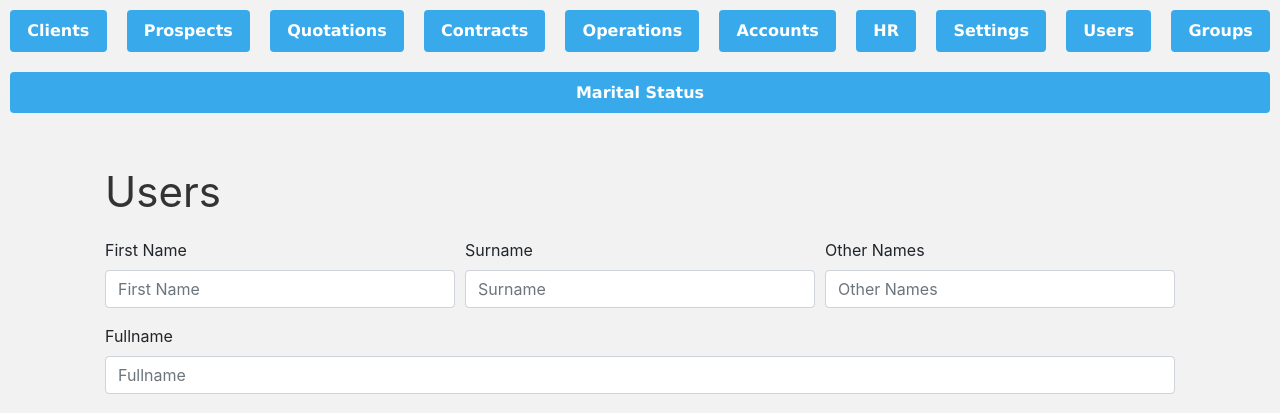
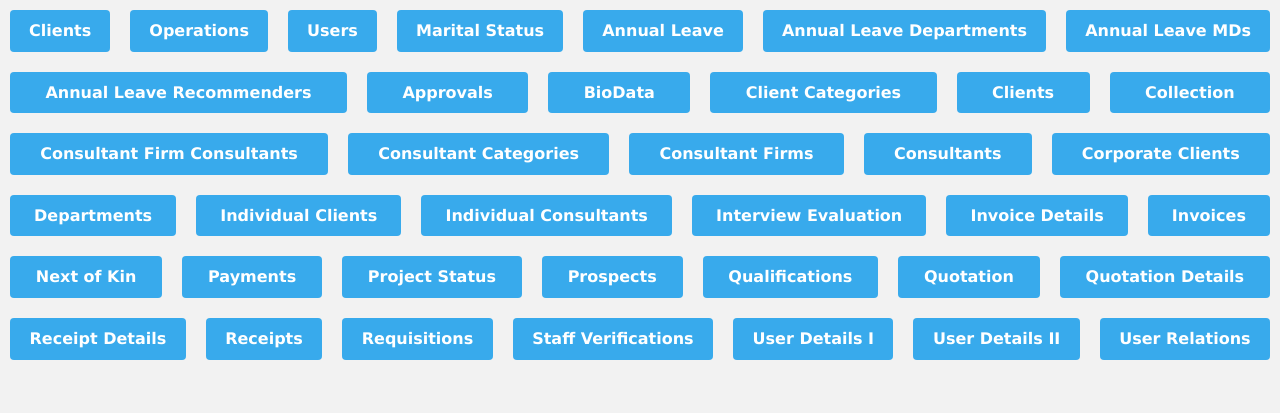
Before and after one commit to skcodeug/avcs-frontend, a React (Create React App) app: page / in a window 1280 px wide. Shown: the top 413 px of the page. Built offline with nearby package versions, Linux system fonts and the light colour scheme; no server answers.

Commit message:
Adding buttons in the navbar

```diff
--- a/src/Components/NavBar.js
+++ b/src/Components/NavBar.js
@@ -13,44 +13,8 @@ function NavBar() {
       </Nav.Item>
 
       <Nav.Item>
-        <Nav.Link eventKey="prospectus" href="/prospectus" id="navlinks">
-          Prospects
-        </Nav.Link>
-      </Nav.Item>
-
-      <Nav.Item>
-        <Nav.Link href="/quotations" eventKey="link-2" id="navlinks">
-          Quotations
-        </Nav.Link>
-      </Nav.Item>
-
-      <Nav.Item>
-        <Nav.Link href="/contracts" eventKey="link-3" id="navlinks">
-          Contracts
-        </Nav.Link>
-      </Nav.Item>
-
-      <Nav.Item>
         <Nav.Link href="/operations" eventKey="link-4" id="navlinks">
           Operations
-        </Nav.Link>
-      </Nav.Item>
-
-      <Nav.Item>
-        <Nav.Link href="/accounts" eventKey="link-11" id="navlinks">
-          Accounts
-        </Nav.Link>
-      </Nav.Item>
-
-      <Nav.Item>
-        <Nav.Link href="/hr" eventKey="link-5" id="navlinks">
-          HR
-        </Nav.Link>
-      </Nav.Item>
-
-      <Nav.Item>
-        <Nav.Link eventKey="link-6" id="navlinks">
-          Settings
         </Nav.Link>
       </Nav.Item>
 
@@ -61,14 +25,276 @@ function NavBar() {
       </Nav.Item>
 
       <Nav.Item>
-        <Nav.Link href="/groups" eventKey="link-9" id="navlinks">
-          Groups
+        <Nav.Link href="/maritalstatus" eventKey="link-10" id="navlinks">
+          Marital Status
         </Nav.Link>
       </Nav.Item>
 
       <Nav.Item>
-        <Nav.Link href="/maritalstatus" eventKey="link-10" id="navlinks">
-          Marital Status
+        <Nav.Link eventKey="annualleave" href="/annualleave" id="navlinks">
+          Annual Leave
+        </Nav.Link>
+      </Nav.Item>
+
+      <Nav.Item>
+        <Nav.Link
+          eventKey="annualleavedepartments"
+          href="/annualleavedepartments"
+          id="navlinks"
+        >
+          Annual Leave Departments
+        </Nav.Link>
+      </Nav.Item>
+
+      <Nav.Item>
+        <Nav.Link
+          eventKey="annualleavemds"
+          href="/annualleavemds"
+          id="navlinks"
+        >
+          Annual Leave MDs
+        </Nav.Link>
+      </Nav.Item>
+
+      <Nav.Item>
+        <Nav.Link
+          eventKey="annualleaverecommenders"
+          href="/annualleaverecommenders"
+          id="navlinks"
+        >
+          Annual Leave Recommenders
+        </Nav.Link>
+      </Nav.Item>
+
+      <Nav.Item>
+        <Nav.Link eventKey="approvals" href="/approvals" id="navlinks">
+          Approvals
+        </Nav.Link>
+      </Nav.Item>
+
+      <Nav.Item>
+        <Nav.Link eventKey="biodata" href="/biodata" id="navlinks">
+          BioData
+        </Nav.Link>
+      </Nav.Item>
+
+      <Nav.Item>
+        <Nav.Link
+          eventKey="clientcategories"
+          href="/clientcategories"
+          id="navlinks"
+        >
+          Client Categories
+        </Nav.Link>
+      </Nav.Item>
+
+      <Nav.Item>
+        <Nav.Link eventKey="clients" href="/clients" id="navlinks">
+          Clients
+        </Nav.Link>
+      </Nav.Item>
+
+      <Nav.Item>
+        <Nav.Link eventKey="collection" href="/collection" id="navlinks">
+          Collection
+        </Nav.Link>
+      </Nav.Item>
+
+      <Nav.Item>
+        <Nav.Link
+          eventKey="consultantfirmconsultant"
+          href="/consultantfirmconsultant"
+          id="navlinks"
+        >
+          Consultant Firm Consultants
+        </Nav.Link>
+      </Nav.Item>
+
+      <Nav.Item>
+        <Nav.Link
+          eventKey="consultantcategories"
+          href="/consultantcategories"
+          id="navlinks"
+        >
+          Consultant Categories
+        </Nav.Link>
+      </Nav.Item>
+
+      <Nav.Item>
+        <Nav.Link
+          eventKey="consultantfirms"
+          href="/consultantfirms"
+          id="navlinks"
+        >
+          Consultant Firms
+        </Nav.Link>
+      </Nav.Item>
+
+      <Nav.Item>
+        <Nav.Link eventKey="consultants" href="/consultants" id="navlinks">
+          Consultants
+        </Nav.Link>
+      </Nav.Item>
+
+      <Nav.Item>
+        <Nav.Link
+          eventKey="corporateclients"
+          href="/corporateclients"
+          id="navlinks"
+        >
+          Corporate Clients
+        </Nav.Link>
+      </Nav.Item>
+
+      <Nav.Item>
+        <Nav.Link eventKey="departments" href="/departments" id="navlinks">
+          Departments
+        </Nav.Link>
+      </Nav.Item>
+
+      <Nav.Item>
+        <Nav.Link
+          eventKey="individualclients"
+          href="/individualclients"
+          id="navlinks"
+        >
+          Individual Clients
+        </Nav.Link>
+      </Nav.Item>
+
+      <Nav.Item>
+        <Nav.Link
+          eventKey="individualconsultants"
+          href="/individualconsultants"
+          id="navlinks"
+        >
+          Individual Consultants
+        </Nav.Link>
+      </Nav.Item>
+
+      <Nav.Item>
+        <Nav.Link
+          eventKey="interviewevaluation"
+          href="/interviewevaluation"
+          id="navlinks"
+        >
+          Interview Evaluation
+        </Nav.Link>
+      </Nav.Item>
+
+      <Nav.Item>
+        <Nav.Link
+          eventKey="invoicedetails"
+          href="/invoicedetails"
+          id="navlinks"
+        >
+          Invoice Details
+        </Nav.Link>
+      </Nav.Item>
+
+      <Nav.Item>
+        <Nav.Link eventKey="invoices" href="/invoices" id="navlinks">
+          Invoices
+        </Nav.Link>
+      </Nav.Item>
+
+      <Nav.Item>
+        <Nav.Link eventKey="nextofkin" href="/nextofkin" id="navlinks">
+          Next of Kin
+        </Nav.Link>
+      </Nav.Item>
+
+      <Nav.Item>
+        <Nav.Link eventKey="payments" href="/payments" id="navlinks">
+          Payments
+        </Nav.Link>
+      </Nav.Item>
+
+      <Nav.Item>
+        <Nav.Link eventKey="projectstatus" href="/projectstatus" id="navlinks">
+          Project Status
+        </Nav.Link>
+      </Nav.Item>
+
+      <Nav.Item>
+        <Nav.Link eventKey="prospects" href="/prospects" id="navlinks">
+          Prospects
+        </Nav.Link>
+      </Nav.Item>
+
+      <Nav.Item>
+        <Nav.Link
+          eventKey="qualifications"
+          href="/qualifications"
+          id="navlinks"
+        >
+          Qualifications
+        </Nav.Link>
+      </Nav.Item>
+
+      <Nav.Item>
+        <Nav.Link eventKey="quotation" href="/quotation" id="navlinks">
+          Quotation
+        </Nav.Link>
+      </Nav.Item>
+
+      <Nav.Item>
+        <Nav.Link
+          eventKey="quotationdetails"
+          href="/quotationdetails"
+          id="navlinks"
+        >
+          Quotation Details
+        </Nav.Link>
+      </Nav.Item>
+
+      <Nav.Item>
+        <Nav.Link
+          eventKey="receiptdetails"
+          href="/receiptdetails"
+          id="navlinks"
+        >
+          Receipt Details
+        </Nav.Link>
+      </Nav.Item>
+
+      <Nav.Item>
+        <Nav.Link eventKey="receipts" href="/receipts" id="navlinks">
+          Receipts
+        </Nav.Link>
+      </Nav.Item>
+
+      <Nav.Item>
+        <Nav.Link eventKey="requisitions" href="/requisitions" id="navlinks">
+          Requisitions
+        </Nav.Link>
+      </Nav.Item>
+
+      <Nav.Item>
+        <Nav.Link
+          eventKey="staffverifications"
+          href="/staffverifications"
+          id="navlinks"
+        >
+          Staff Verifications
+        </Nav.Link>
+      </Nav.Item>
+
+      <Nav.Item>
+        <Nav.Link eventKey="userdetails1" href="/userdetails1" id="navlinks">
+          User Details I
+        </Nav.Link>
+      </Nav.Item>
+
+      <Nav.Item>
+        <Nav.Link eventKey="userdetails2" href="/userdetails2" id="navlinks">
+          User Details II
+        </Nav.Link>
+      </Nav.Item>
+
+      <Nav.Item>
+        <Nav.Link eventKey="userrelations" href="/userrelations" id="navlinks">
+          User Relations
         </Nav.Link>
       </Nav.Item>
     </Nav>
```
